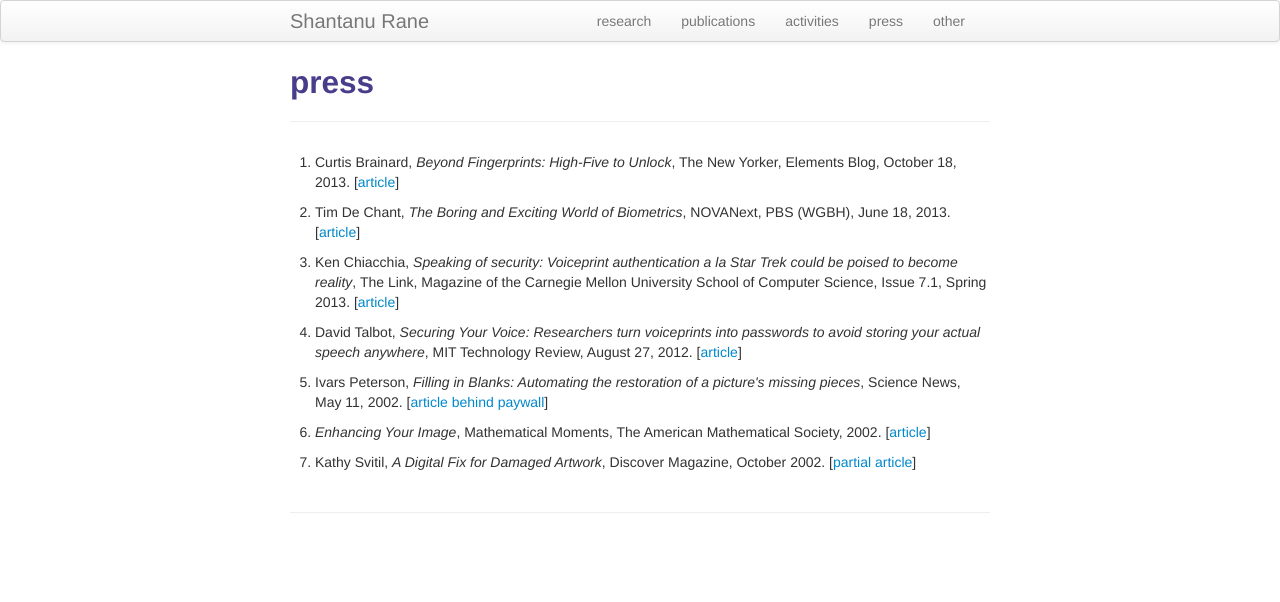
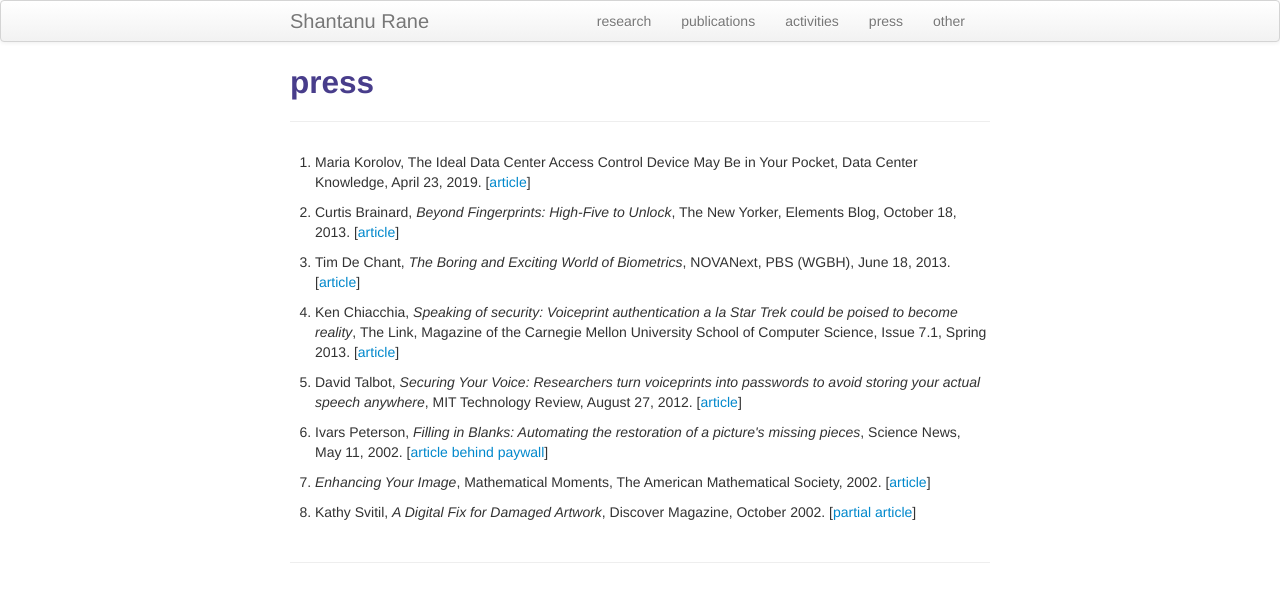
Before and after one commit to shantanudrane/shantanudrane.github.io, a Jekyll site: the page built from pages/news.md, in a window 1280 px wide. Shown: the top 602 px of the page. Built offline with Jekyll 4.4.1, drawn with Linux system fonts in a browser that asks for light colours.

Commit message:
Added news article.

```diff
--- a/pages/news.md
+++ b/pages/news.md
@@ -5,6 +5,7 @@ description: Shantanu Rane's contributions to news articles
 ---
 
 <ol>
+  <li><p>Maria Korolov, The Ideal Data Center Access Control Device May Be in Your Pocket, Data Center Knowledge, April 23, 2019. [<a href = "https://www.datacenterknowledge.com/security/ideal-data-center-access-control-device-may-be-your-pocket">article</a>]</p></li>
 <li>    <p>  Curtis Brainard, <i>Beyond Fingerprints: High-Five to Unlock</i>, The New Yorker, Elements Blog, October 18, 2013. [<a href="http://www.newyorker.com/online/blogs/elements/2013/10/iphone-fingerprints-biometric-security-gesture-to-unlock.html">article</a>]</p></li>
 <li>    <p>  Tim De Chant, <i>The Boring and Exciting World of Biometrics</i>, NOVANext, PBS (WGBH), June 18, 2013. [<a href="http://www.pbs.org/wgbh/nova/next/tech/biometrics-and-the-future-of-identification/">article</a>]</p></li>
 <li>    <p>  Ken Chiacchia, <i>Speaking of security: Voiceprint authentication a la Star Trek could be poised to become reality</i>, The Link, Magazine of the Carnegie Mellon University School of Computer Science, Issue 7.1, Spring 2013. [<a href="http://link.cs.cmu.edu/article.php?a=776">article</a>]</p></li>
```
